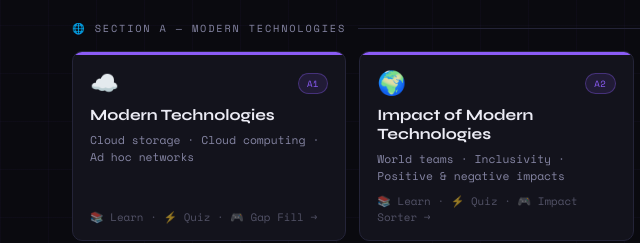
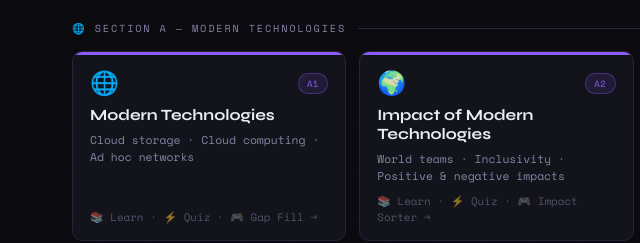
Before and after one commit to CGAVINLPSB/BTEC-COMP-3-REVISION-HUB, a plain HTML site: page index.html in a window 1280 px wide. Shown: the part 407-650 px from the top of the page, 0-640 px from the left. Drawn offline with nearby package versions, Linux system fonts and the light colour scheme.

Commit message:
Update modern technologies icon

```diff
--- a/index.html
+++ b/index.html
@@ -266,7 +266,7 @@
       { title: '🛠️ Revision Tools', accent: 'amber', ids: ['BOSS','SPEED','FLASH','VERBS','EXAM','AOS'] }
     ],
     topics: {
-      A1: { icon:'☁️', code:'A1', color:'purple', title:'Modern Technologies', desc:'Cloud storage · Cloud computing · Ad hoc networks', tools:'📚 Learn · ⚡ Quiz · 🎮 Gap Fill',
+      A1: { icon:'🌐', code:'A1', color:'purple', title:'Modern Technologies', desc:'Cloud storage · Cloud computing · Ad hoc networks', tools:'📚 Learn · ⚡ Quiz · 🎮 Gap Fill',
         notes:[
           ['Communication Technologies', ['<span class="tag">Ad hoc networks</span> temporary networks between devices without a router or access point','Advantages of ad hoc networks: easy to set up and no specialist hardware required','Disadvantages of ad hoc networks: less secure, less reliable and harder to manage because no central device controls them','<span class="tag">Open Wi-Fi</span> may send data in plain text, so passwords and sensitive data can be intercepted','Safer connection options include WPA2-encrypted Wi-Fi or using a VPN','<span class="tag">Tethering</span> means connecting devices to a smartphone or portable hotspot using Wi-Fi or Bluetooth','<span class="tag">PAN</span> personal area networks connect nearby devices over a few metres and may require pairing for security','Network availability is affected by infrastructure, blackspots, base stations, hills/buildings and urban vs rural location']],
           ['Cloud Storage', ['<span class="tag">Scalability</span> rent more storage when needed; scale down to save money','<span class="tag">24/7 availability</span> accessible anywhere, anytime, on any internet-connected device','<span class="tag">Synchronisation</span> files update automatically across all connected devices','<span class="tag">Access rights</span> control who can view, edit or share files','Cloud storage may include redundancy, multiple file versions and data stored in multiple locations','Professional data centres use locks, CCTV, fire protection, backups, generators and batteries to improve uptime','Cloud pricing may be free with adverts, subscription-based, family/multi-user or pay for storage used']],
```
